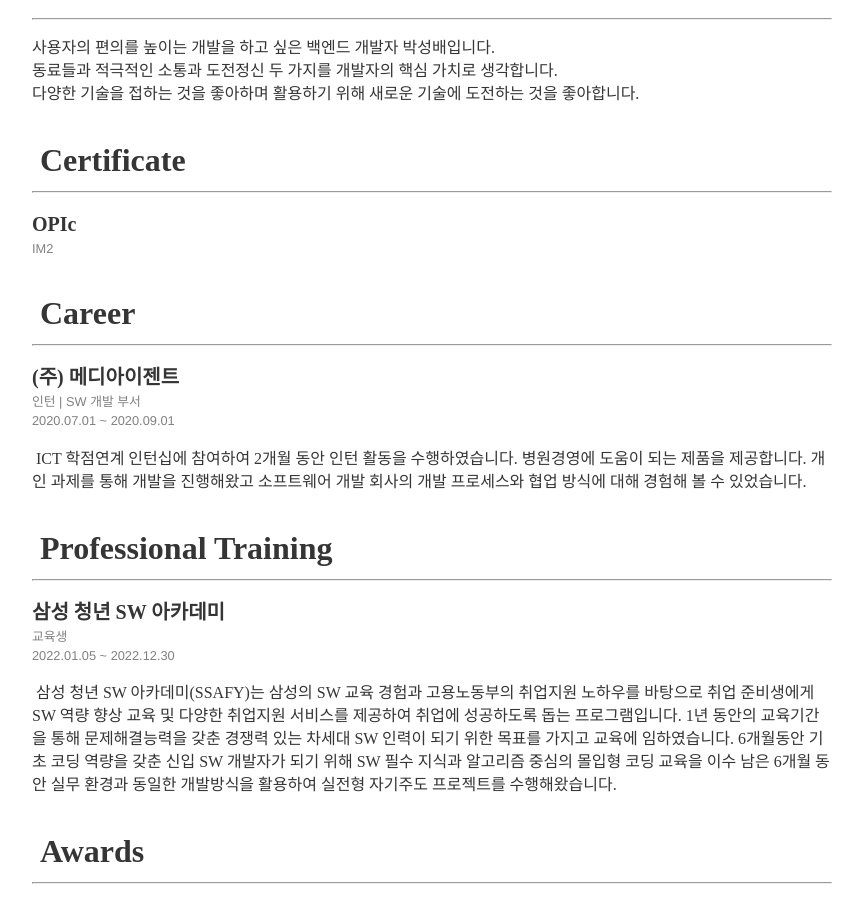
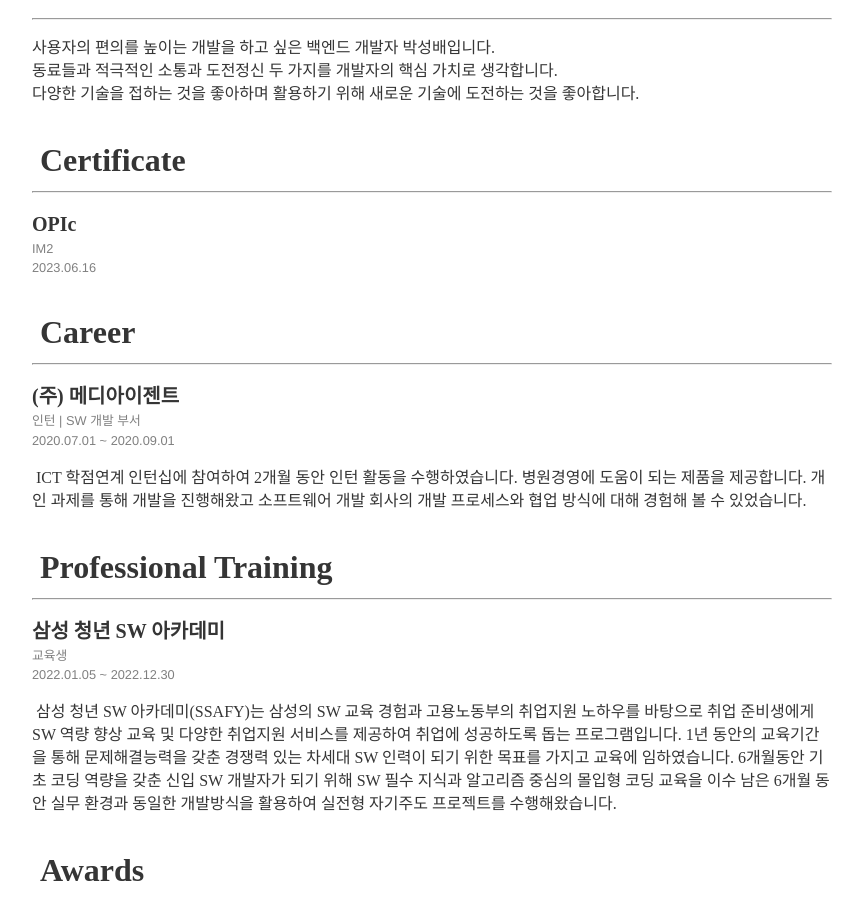
Before and after one commit to Sungbae95/Sungbae95.github.io, a Jekyll site: the page built from index.md, in a window 1280 px wide and 900 px high, scrolled down 305 px. Shown: the whole window, without its empty margins (208-1071 px from the left). Built offline with Jekyll 4.4.1, drawn with Linux system fonts in a browser that asks for light colours; some web fonts are replaced.

Commit message:
Update index.md

```diff
--- a/index.md
+++ b/index.md
@@ -26,7 +26,7 @@
 <span style="line-height:10px; font-size:200%; font-family: nanumsquare;  font-weight: 800;"> &nbsp;Certificate </span>
 <hr />
 <span style="font-size:125%; font-family: nanumsquare;  font-weight: 700;"> <b>OPIc</b> </span> <br/>
-<span style="font-size:80%; color:gray">IM2</span>
+<span style="font-size:80%; color:gray">IM2 <br/> 2023.06.16</span>
 <p style="line-height:23px; font-family: nanumsquare;"></p>
 <br/>
 
```
